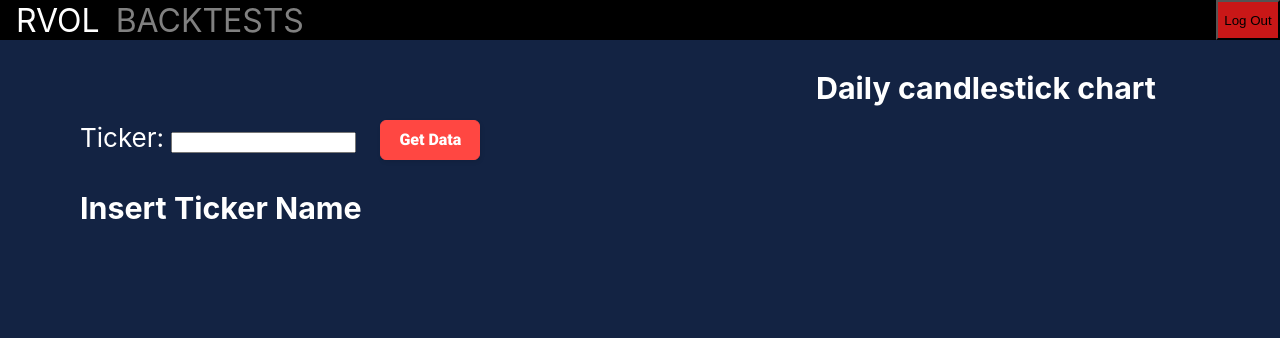
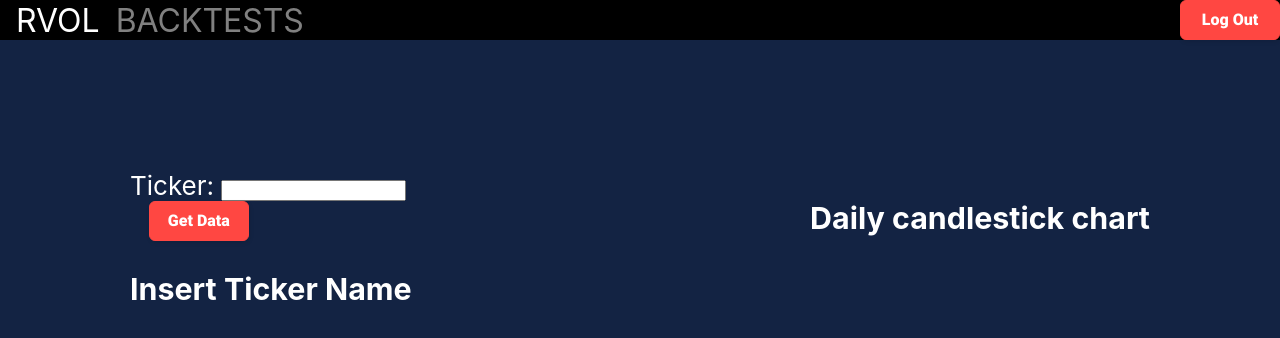
Before and after one commit to darinvi/RvolAndMarketWeb, a React (Create React App) app in the folder react_frontend/: page / in a window 1280 px wide. Both pictures are taken after a click on the button "Log In". Shown: the top 338 px of the page. Built offline with nearby package versions, Linux system fonts and the light colour scheme.

Commit message:
fixing css

```diff
--- a/react_frontend/src/App.css
+++ b/react_frontend/src/App.css
@@ -3,7 +3,7 @@
   background-color: #132343;
   margin-top: 5vh;
   min-height: 95vh;
-  display: flex;
+  /* display: flex; */
   /* flex-direction: column; */
   /* align-items: center; */
   /* justify-content: center; */
@@ -27,10 +27,15 @@
   height: 5vh;
   width: 100%;
   display: flex;
-  flex-direction: row;
+  justify-content: space-between;
   align-items: center;
+}
 
+.Navbar button {
+  height: 5vh;
+  min-height: 0;
 }
+
 
 .Navlink {
   margin-left: 0vh;
@@ -40,25 +45,16 @@
   margin-right: 0vh;
 }
 
-.LogOutButton {
-  position: fixed;
-  top: 0%;
-  width: 5%;
-  height: 5vh;
-  margin-left: 95%;
-  background-color:rgba(208, 24, 24, 0.968)
-}
-
 .RenderCharts {
   margin-left: 20%;
   flex-direction: row;
 }
 
-.getRvol {
+/* .getRvol {
   margin-left: 10vh;
   margin-top: 10vh;
   width: 60vh;
-}
+} */
 
 .MyButton{
   margin-left: 5%;
@@ -103,11 +99,11 @@ body {
   font-family: -apple-system, BlinkMacSystemFont, 'Segoe UI', 'Roboto', 'Oxygen',
     'Ubuntu', 'Cantarell', 'Fira Sans', 'Droid Sans', 'Helvetica Neue',
     sans-serif;
-  -webkit-font-smoothing: antialiased;
-  -moz-osx-font-smoothing: grayscale;
 }
 
-code {
-  font-family: source-code-pro, Menlo, Monaco, Consolas, 'Courier New',
-    monospace;
+
+.rvol-section {
+  padding: 5em;
+  display: flex;
+  justify-content: space-between;
 }
--- a/react_frontend/src/Navbar.js
+++ b/react_frontend/src/Navbar.js
@@ -6,11 +6,13 @@ export default function Navbar(props){
 
     return(
         <>
-        <div className='Navbar'>
-            <NavLink to='/' className='Navlink' style={links}>RVOL</NavLink>
-            <NavLink to='/second_day' className='Navlink' style={links}>BACKTESTS</NavLink>
-        </div>
-        <button className="LogOutButton" onClick={()=>props.setLoggedIn(false)}>Log Out</button>
+        <section className='Navbar'>
+            <div>
+                <NavLink to='/' className='Navlink' style={links}>RVOL</NavLink>
+                <NavLink to='/second_day' className='Navlink' style={links}>BACKTESTS</NavLink>
+            </div>
+            <button className="MyButton" onClick={()=>props.setLoggedIn(false)}>Log Out</button>
+        </section>
         </>
     )
 }
--- a/react_frontend/src/login/Login.js
+++ b/react_frontend/src/login/Login.js
@@ -5,9 +5,10 @@ export default function Login(props){
     }
 
     return (
-    <>
+    <div>
         <h3>Please Log in</h3>
         <button onClick={handleButtonClick} className='MyButton'>Log In</button>
-    </>
+        <button onClick={()=>console.log('Register button clicked')} className='MyButton'>Register</button>
+    </div>
     )
 }
--- a/react_frontend/src/rvol/Rvol.js
+++ b/react_frontend/src/rvol/Rvol.js
@@ -5,9 +5,9 @@ import RenderCharts from './components/RenderCharts';
 export default function Rvol() {
   document.title = 'RVOL calculator and stats'
   return (
-      <>
-      <GetRvol />
-      <RenderCharts />
-      </>
+      <section className='rvol-section'>
+        <GetRvol />
+        <RenderCharts />
+      </section>
   )
 }
```
